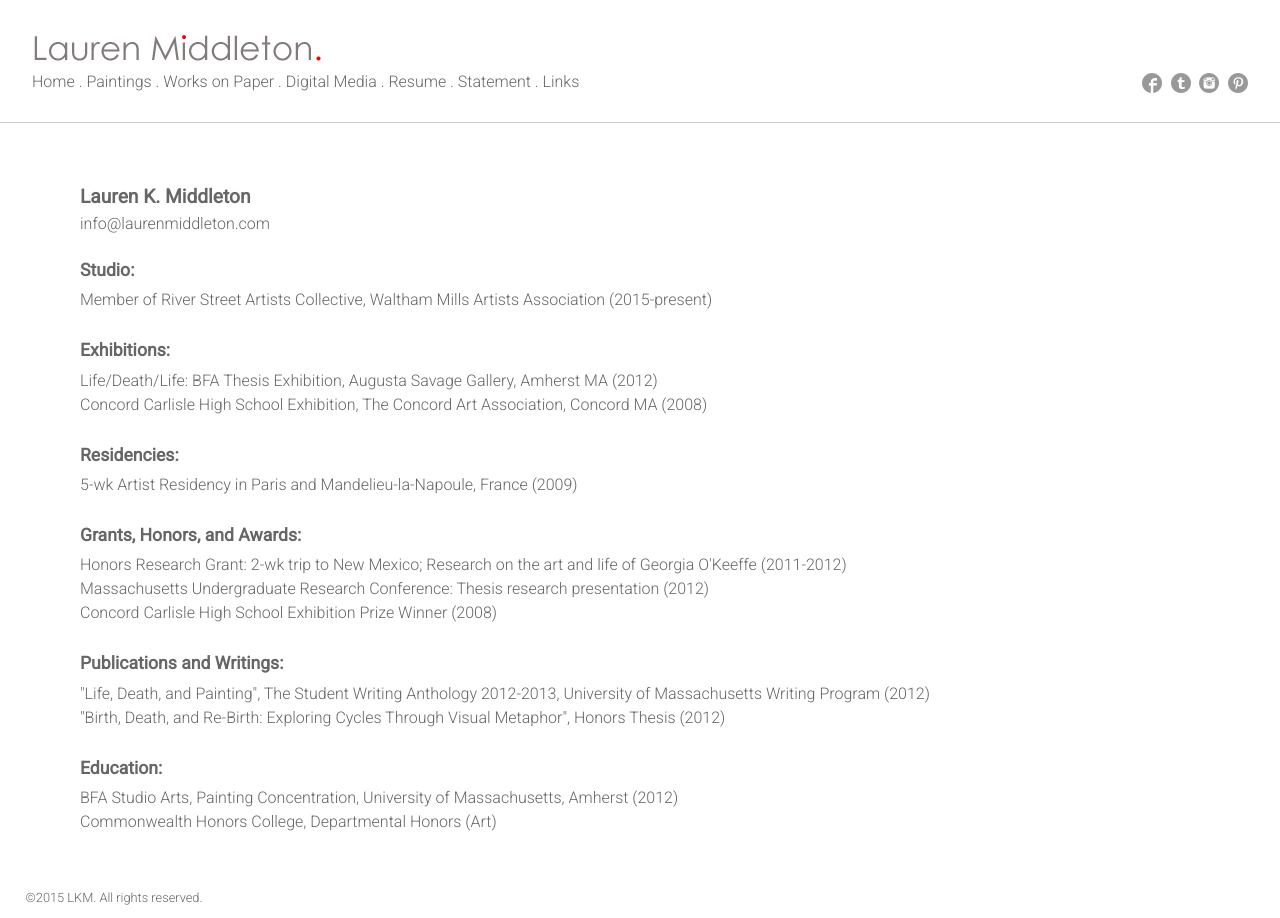
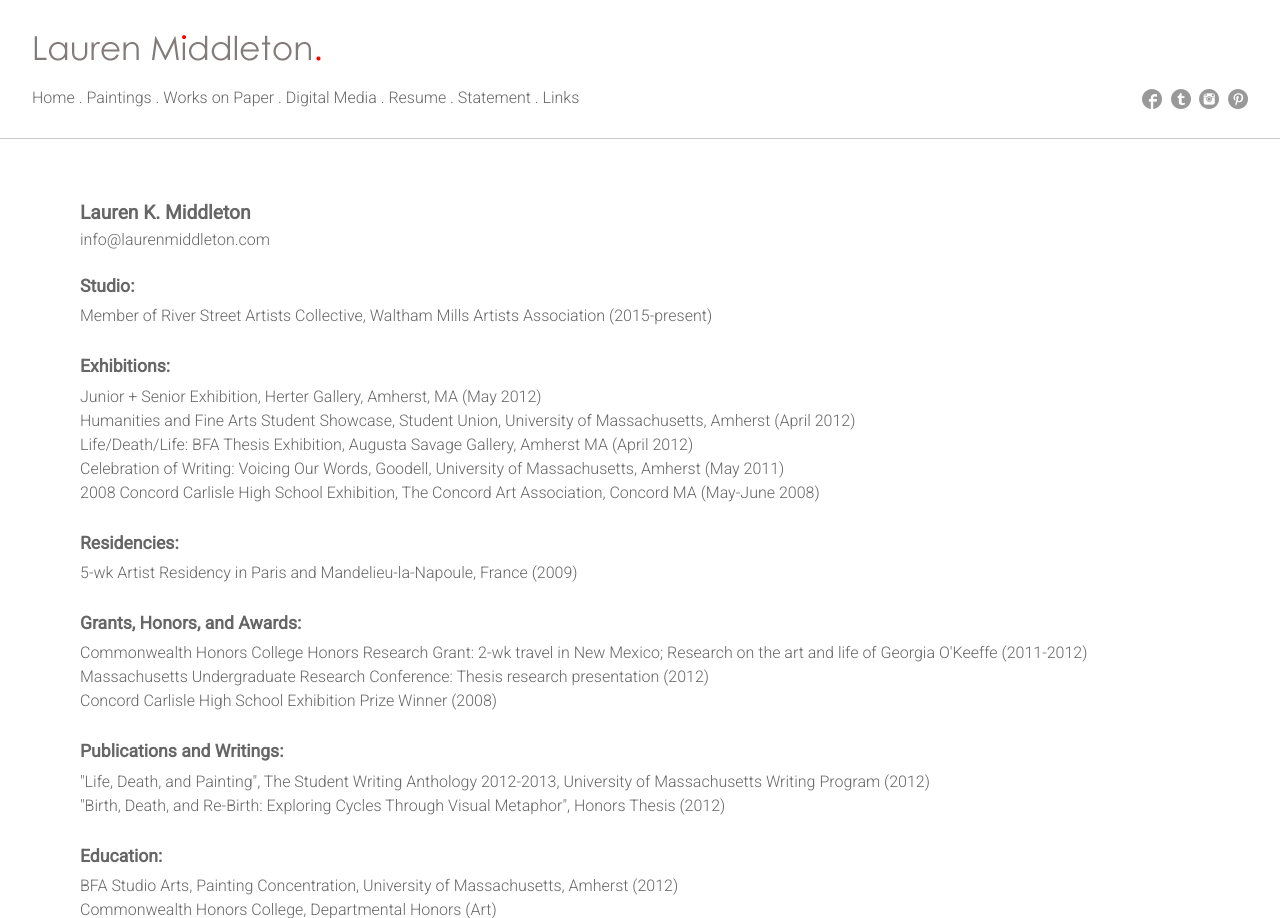
Before and after one commit to lmiddleton/laurenmiddleton.com, a PHP site: page /resume.php in a window 1280 px wide. Shown: the top 918 px of the page. Run offline with PHP 8.4, Linux system fonts and the light colour scheme.

Commit message:
updated resume

```diff
--- a/laurenmiddleton.com/css/styles.css
+++ b/laurenmiddleton.com/css/styles.css
@@ -49,7 +49,7 @@ ul.resume li {
 
 ul.links li {
 	list-style-type: none;
-	line-height: 1.2em;
+	line-height: 1.4em;
 }
 
 ul.inline li {
@@ -58,6 +58,7 @@ ul.inline li {
 
 ul.nav {
 	display: inline-block;
+	padding-top: 1em;
 }
 
 ul.nav li {
@@ -127,6 +128,7 @@ ul.nav a.pin:hover {
 
 #home-nav-parent a {
 	display: table-cell;
+	padding-right: 1em;
 }
 
 #home-nav-parent a img {
--- a/laurenmiddleton.com/resume.php
+++ b/laurenmiddleton.com/resume.php
@@ -23,8 +23,11 @@
 
     <h3>Exhibitions:</h3>
     <ul class="resume">
-      <li>Life/Death/Life: BFA Thesis Exhibition, Augusta Savage Gallery, Amherst MA (2012)</li>
-      <li>Concord Carlisle High School Exhibition, The Concord Art Association, Concord MA (2008)</li>
+      <li>Junior + Senior Exhibition, Herter Gallery, Amherst, MA (May 2012)</li>
+      <li>Humanities and Fine Arts Student Showcase, Student Union, University of Massachusetts, Amherst (April 2012)</li>
+      <li>Life/Death/Life: BFA Thesis Exhibition, Augusta Savage Gallery, Amherst MA (April 2012)</li>
+      <li>Celebration of Writing: Voicing Our Words, Goodell, University of Massachusetts, Amherst (May 2011)<li>
+      <li>2008 Concord Carlisle High School Exhibition, The Concord Art Association, Concord MA (May-June 2008)</li>
     </ul>
 
     <h3>Residencies:</h3>
@@ -34,7 +37,7 @@
 
     <h3>Grants, Honors, and Awards:</h3>
     <ul class="resume">
-      <li>Honors Research Grant: 2-wk trip to New Mexico; Research on the art and life of Georgia O'Keeffe (2011-2012)</li>
+      <li>Commonwealth Honors College Honors Research Grant: 2-wk travel in New Mexico; Research on the art and life of Georgia O'Keeffe (2011-2012)</li>
       <li>Massachusetts Undergraduate Research Conference: Thesis research presentation (2012)</li>
       <li>Concord Carlisle High School Exhibition Prize Winner (2008)</li>
     </ul>
```
